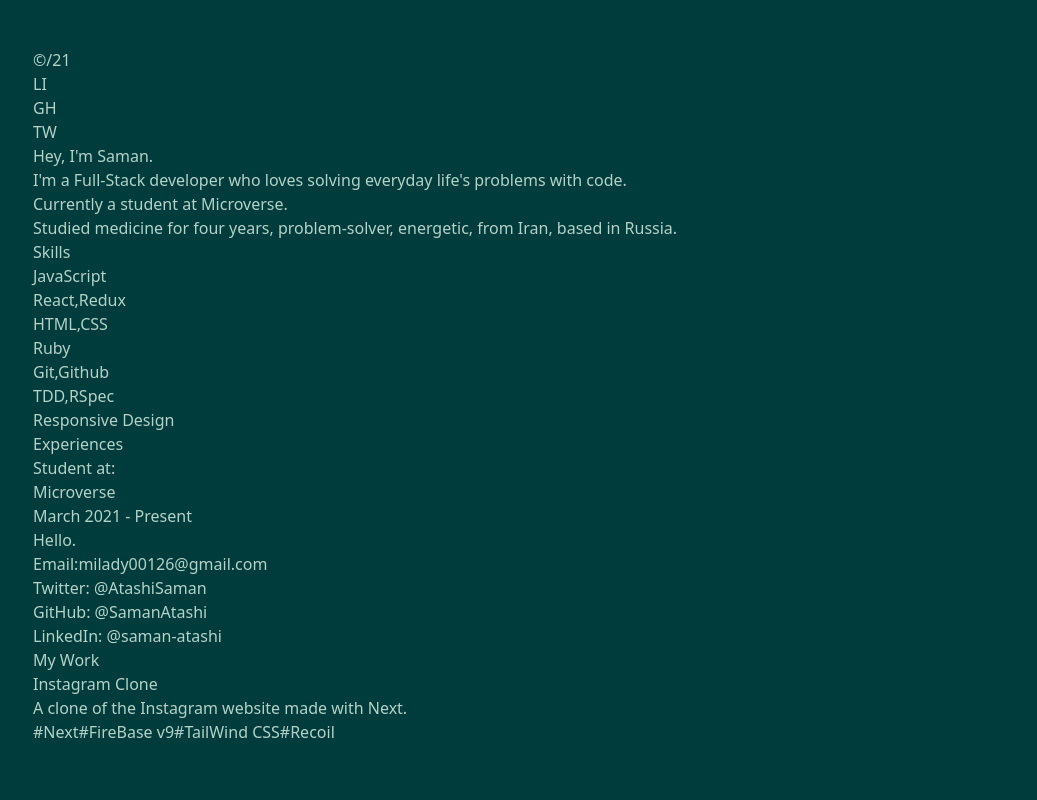
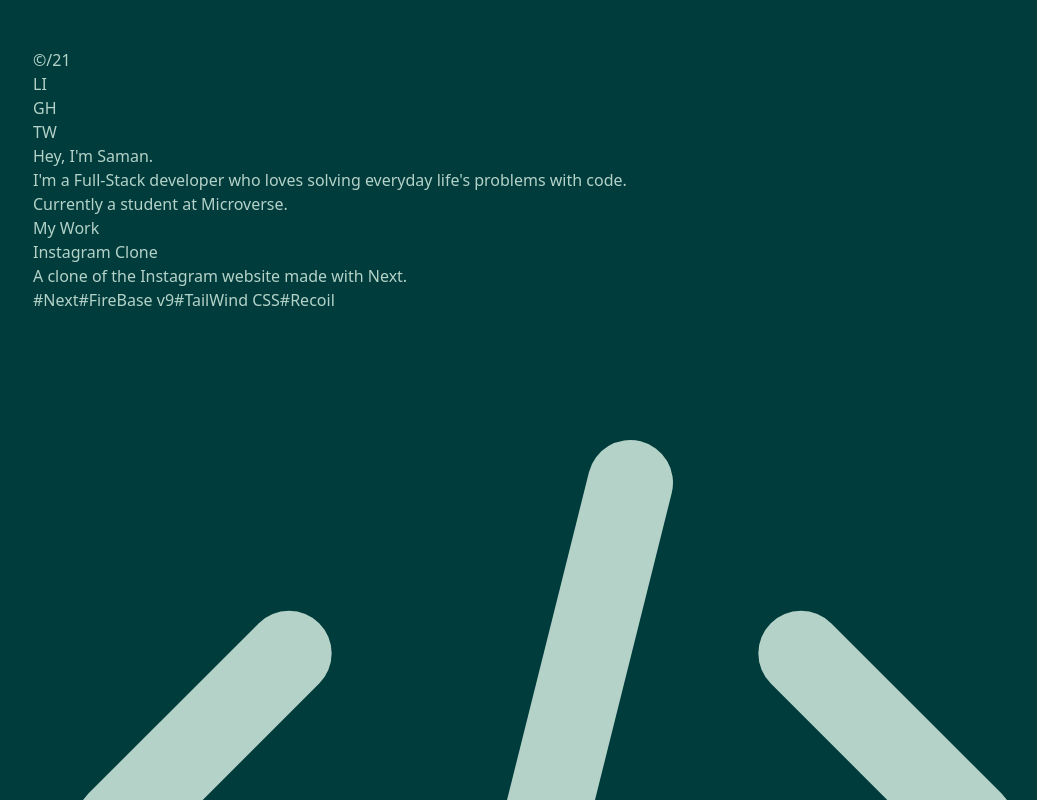
Before and after one commit to SamanAtashi/Portfolio-V.2, a Next.js app: page / in a window 1280 px wide. Shown: the top 800 px of the page, without its empty margins (95-1132 px from the left). Built offline with nearby package versions, Linux system fonts and the light colour scheme.

Commit message:
Add header for about

```diff
--- a/Components/About.jsx
+++ b/Components/About.jsx
@@ -1,6 +1,9 @@
 const About = () => {
 	return (
 		<section className="font-Montserratss">
+			<header className="text-Secondary_Light text-3xl font-semibold font-Bodoni">
+				<span className="highlight">About</span>
+			</header>
 			<article>
 				<p>
 					Studied medicine for four years, problem-solver,
@@ -22,22 +25,7 @@ const About = () => {
 						<li>Responsive Design</li>
 					</ul>
 				</article>
-				<article className="my-4 ">
-					<header className="font-Bodoni text-xl tracking-widest  text-Secondary_Light font-bold">
-						Experiences
-					</header>
-					<ul>
-						<li>
-							<div>
-								<p>Student at:</p>
-								<a href="https://www.microverse.org/">
-									Microverse
-								</a>
-							</div>
-							<p> March 2021 - Present</p>
-						</li>
-					</ul>
-				</article>
+
 			</div>
 		</section>
 	);
--- a/pages/index.js
+++ b/pages/index.js
@@ -7,12 +7,12 @@ import Projects from '../Components/Projects/Projects';
 export default function Main() {
 	return (
 		<div className="bg-Primary w-full h-full text-Secondary px-10vw
-py-80 relative md:px-32 md:py-12">
+py-6 relative md:px-32 md:py-12">
 			<Navbar />
 			<Home />
+			<Projects />
 			<About />
 			<Contact />
-			<Projects />
 		</div>
 	);
 }
```
